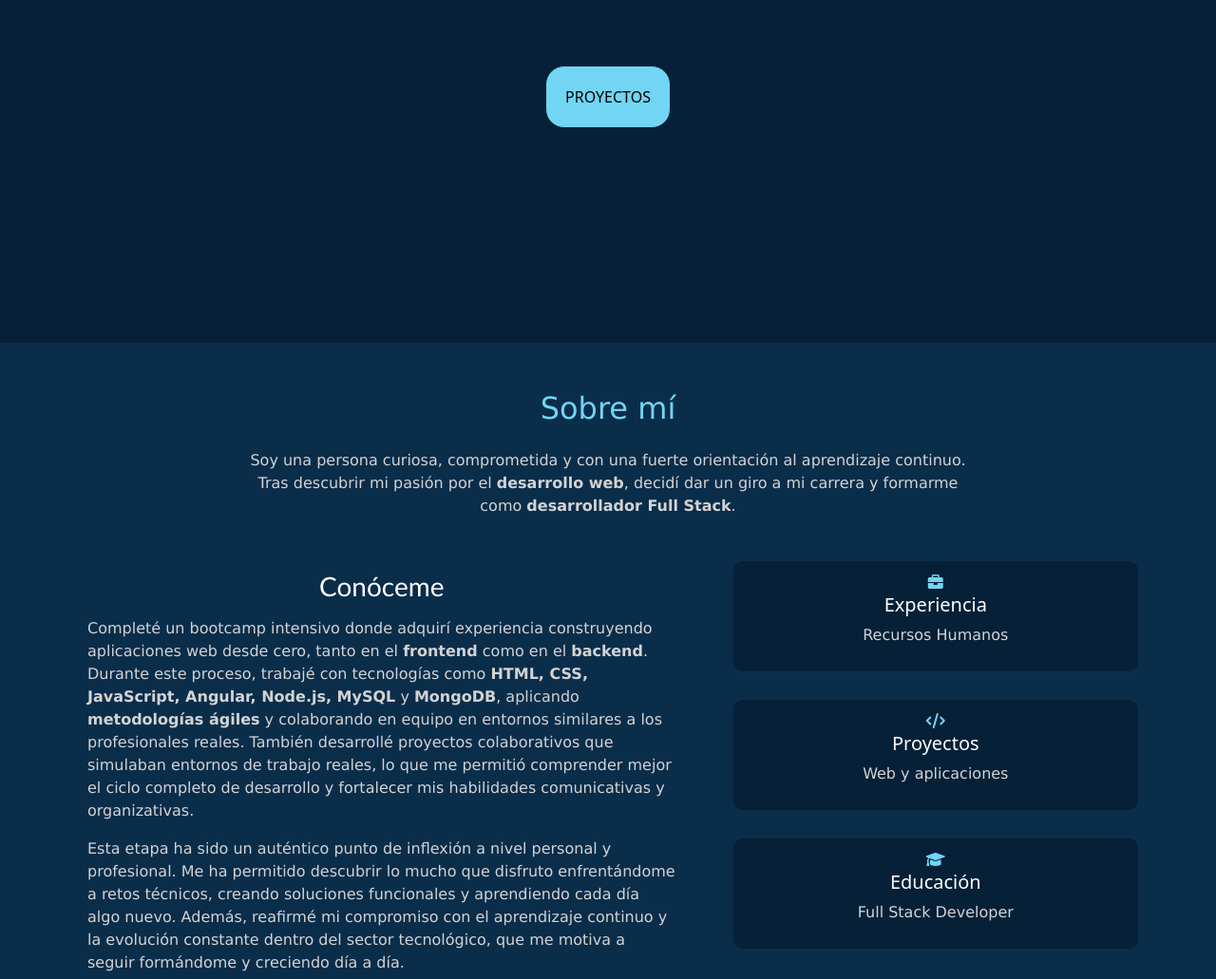
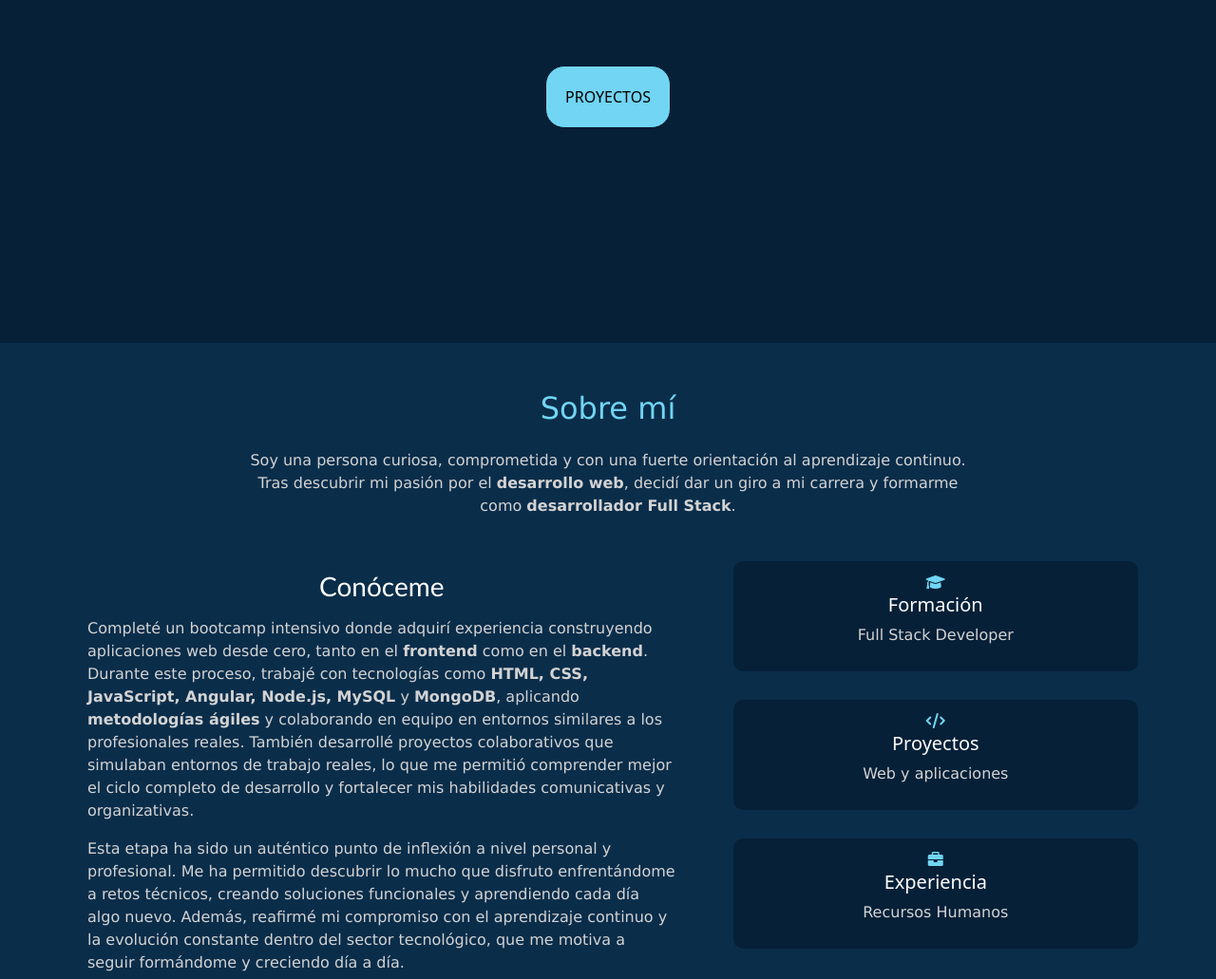
Before and after one commit to JavierSP1997/portafolioFront, an Angular app: page /inicio in a window 1280 px wide. Shown: the part 439-1470 px from the top of the page at 95% size. Built offline with nearby package versions, Linux system fonts and the light colour scheme; no server answers.

Commit message:
cambio orden de experiencia por formacion y cambio color boton proyectos

```diff
--- a/src/app/components/header/header.component.css
+++ b/src/app/components/header/header.component.css
@@ -1,5 +1,4 @@
-section {
-	background-color: transparent;
+.header {
 	color: rgb(113, 213, 243);
 }
 img {
--- a/src/app/components/main/main.component.css
+++ b/src/app/components/main/main.component.css
@@ -39,12 +39,12 @@ button {
 	padding: 20px;
 	background-color: rgb(113, 213, 243);
 	color: 062038;
-	border: 1px solid #062038;
+	border: 1px solid #03172a;
 	transition: 0.5s;
 }
 
 button:hover {
-	background-color: #062038;
+	background-color: #03172a;
 	border: 1px solid white;
 	color: white;
 	transition: 0.5s;
--- a/src/app/components/sobre-mi/sobre-mi.component.html
+++ b/src/app/components/sobre-mi/sobre-mi.component.html
@@ -18,21 +18,22 @@
       </div>
 
       <div class="derecha">
+        <div class="educacion">
+          <i class="fas fa-graduation-cap"></i>
+          <h5>Formación</h5>
+          <p>Full Stack Developer</p>
+        </div>
+      <div class="proyectos">
+        <i class="fas fa-code"></i>
+        <h5>Proyectos</h5>
+        <p>Web y aplicaciones</p>
+      </div>
       <div class="experiencia">
         <i class="fas fa-briefcase"></i>
         <h5>Experiencia</h5>
         <p>Recursos Humanos</p>
       </div>
-      <div class="proyectos">
-        <i class="fas fa-code"></i>
-        <h5>Proyectos</h5>
-        <p>Web y aplicaciones</p>
-      </div>
-      <div class="educacion">
-        <i class="fas fa-graduation-cap"></i>
-        <h5>Educación</h5>
-        <p>Full Stack Developer</p>
-      </div>
+
     </div>
   </div>
         <h3 class="skills">Mis habilidades</h3>
```
